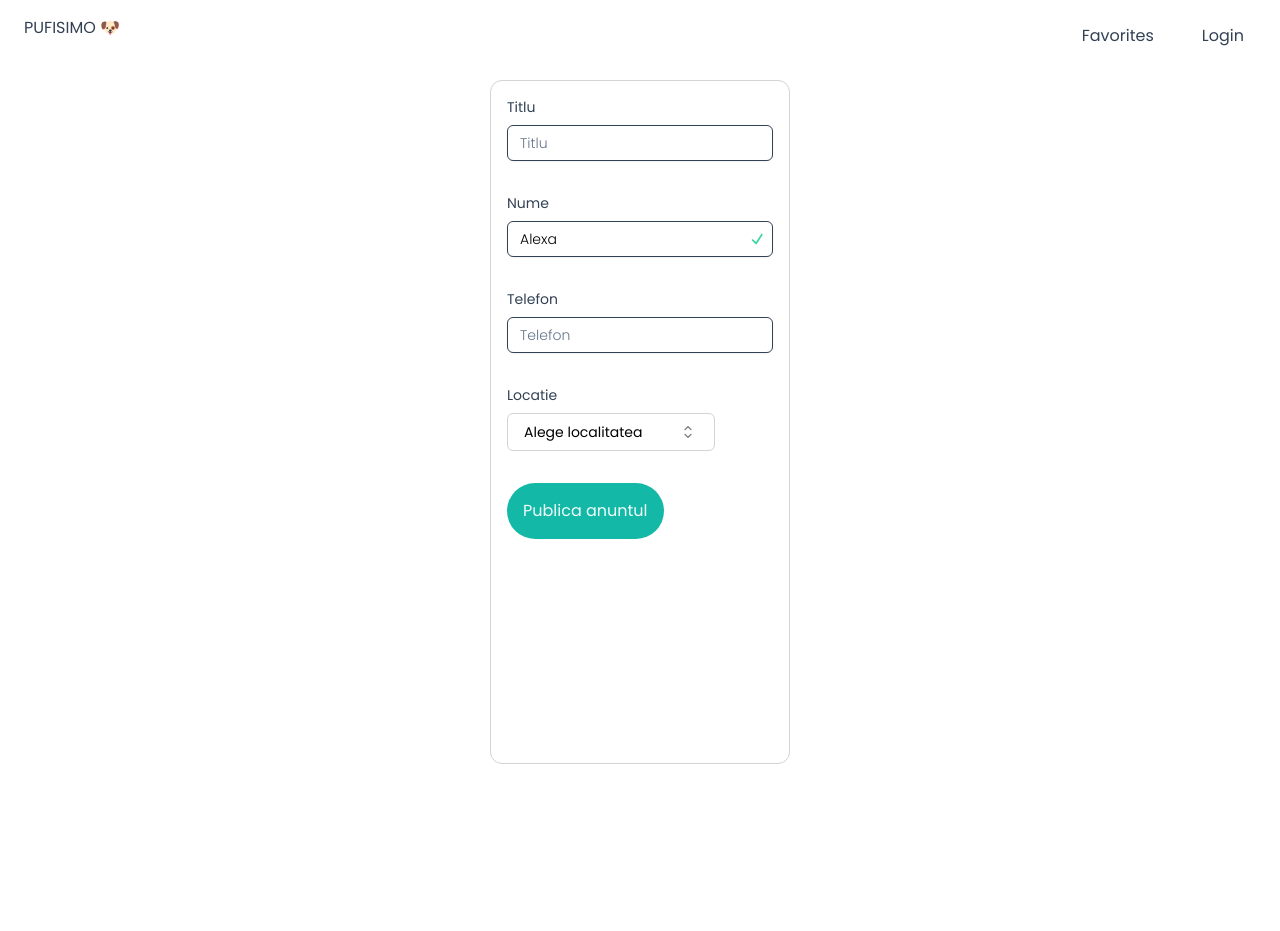
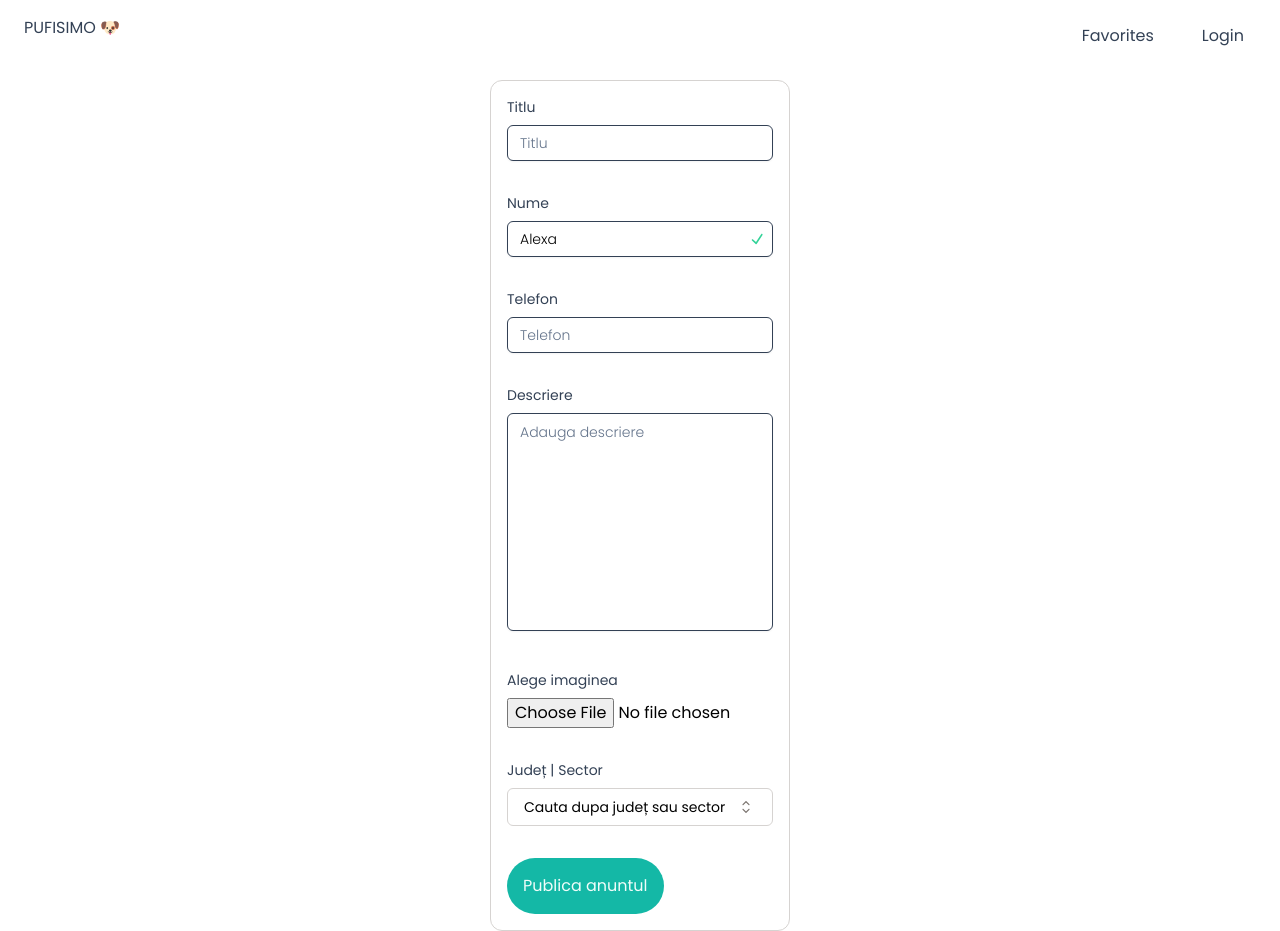
Before and after one commit to alexandruale26/perdego-beta, a React (Vite) app: page / in a window 1280 px wide. Before the commit the page ends 800 px from the top, so only its background shows below. Built offline with nearby package versions, Linux system fonts and the light colour scheme.

Commit message:
finished comboBox

```diff
--- a/src/components/Checkmark.jsx
+++ b/src/components/Checkmark.jsx
@@ -1,10 +1,11 @@
 import { CheckIcon, Cross2Icon } from "@radix-ui/react-icons";
+import { twMerge } from "tailwind-merge";
 
-const Checkmark = ({ isValid }) => {
+const Checkmark = ({ className, isValid }) => {
   const style = "w-5 h-5";
 
   return (
-    <div className="flex justify-center items-center absolute w-8 h-full right-0 top-0">
+    <div className={twMerge("flex justify-center items-center absolute w-8 h-full right-0 top-0", className)}>
       {isValid ? (
         <CheckIcon className={`${style} text-emerald-400`} />
       ) : (
--- a/src/components/comboBox.jsx
+++ b/src/components/comboBox.jsx
@@ -3,26 +3,25 @@ import { MagnifyingGlassIcon, CaretSortIcon } from "@radix-ui/react-icons";
 import Separator from "./separator";
 import React from "react";
 
-const tags = Array.from({ length: 50 }).map((_, i, a) => `v1.2.0-beta.${a.length - i}`);
 const textStyle = "text-sm font-light";
 const iconStyle = "w-5 h-5 text-stone-500";
 
-const Option = ({ value, onClick }) => {
+const Option = ({ item, onClick, children }) => {
   return (
     <li
       onClick={onClick}
-      data-value={value}
+      data-item={item}
       className={`${textStyle} px-2 py-2 text-stone-800 hover:bg-stone-100 rounded-md`}
     >
-      {value}
+      {children}
     </li>
   );
 };
 
-const ComboBox = forwardRef(({ placeholder, comboTitle, onChange, onBlur, ...props }, ref) => {
-  const [filtered, setFiltered] = useState(tags);
-  const [inputValue, setInputValue] = useState("");
-  const [selected, setSelected] = useState("");
+const ComboBox = forwardRef(({ placeholder, defaultValue, filter, data, render, onChange, onBlur, ...props }, ref) => {
+  const [filtered, setFiltered] = useState(data);
+  const [inputValue, setInputValue] = useState(defaultValue || "");
+  const [selected, setSelected] = useState(defaultValue || "");
   const [visible, setVisible] = useState(false);
   const [inputFocus, setInputFocus] = useState(false);
 
@@ -41,16 +40,16 @@ const ComboBox = forwardRef(({ placeholder, comboTitle, onChange, onBlur, ...pro
     return () => document.removeEventListener("click", handleOutsideClick);
   }, [visible]);
 
-  const handleInputOnChange = (e) => {
+  const handleInputChange = (e) => {
     e.preventDefault();
-    setFiltered(tags.filter((tag) => tag.includes(e.target.value)));
+    setFiltered(filter(data, e.target.value));
 
     setInputValue(e.target.value);
   };
 
-  const handleSelectOnClick = (e) => {
+  const handleSelectClick = (e) => {
     e.preventDefault();
-    const value = e.target.dataset.value;
+    const value = e.currentTarget.dataset.item;
     setSelected(value);
     setInputValue(value);
 
@@ -77,14 +76,18 @@ const ComboBox = forwardRef(({ placeholder, comboTitle, onChange, onBlur, ...pro
     setVisible(!visible);
   };
 
-  const selectedTitle = selected ? selected : comboTitle;
   const available = filtered.length > 0;
+  const titlePlaceholder = selected || placeholder;
 
   return (
-    <div onClick={onComboBoxClick} ref={modalRef} className=" bg-white relative w-52 h-full space-y-1 rounded-md">
+    <button
+      onClick={onComboBoxClick}
+      ref={modalRef}
+      className="bg-white relative w-full max-w-xs h-full space-y-1 rounded-md focus-visible:outline-none focus-visible:ring-1 focus-visible:ring-slate-950"
+    >
       <input hidden onChange={() => console.log("none")} value={selected} ref={ref} {...props} />
       <div className="flex justify-between items-center w-full px-4 py-2 border bg-inherit rounded-md border-stone-300 hover:bg-stone-100 transition-colors select-none">
-        <p className="text-sm font-normal">{selectedTitle}</p>
+        <p className="text-sm font-normal">{titlePlaceholder}</p>
         <CaretSortIcon className={iconStyle} />
       </div>
 
@@ -97,7 +100,7 @@ const ComboBox = forwardRef(({ placeholder, comboTitle, onChange, onBlur, ...pro
               ref={inputRef}
               onFocus={handleInputFocus}
               onBlur={handleInputBlur}
-              onChange={handleInputOnChange}
+              onChange={handleInputChange}
               placeholder={placeholder}
               type="text"
               className={`${textStyle} w-full bg-inherit placeholder:text-sm placeholder:font-light placeholder:text-stone-500 focus:outline-none focus:ring-0`}
@@ -108,9 +111,11 @@ const ComboBox = forwardRef(({ placeholder, comboTitle, onChange, onBlur, ...pro
 
           {available && (
             <ul className="p-1">
-              {filtered.map((tag) => (
-                <Fragment key={tag}>
-                  <Option value={tag} onClick={handleSelectOnClick} />
+              {filtered.map((item) => (
+                <Fragment key={item}>
+                  <Option item={item} onClick={handleSelectClick}>
+                    {render(item)}
+                  </Option>
                 </Fragment>
               ))}
             </ul>
@@ -119,7 +124,7 @@ const ComboBox = forwardRef(({ placeholder, comboTitle, onChange, onBlur, ...pro
           {!available && <p className={`py-6 text-center ${textStyle}`}>Niciun rezultat</p>}
         </div>
       )}
-    </div>
+    </button>
   );
 });
 
--- a/src/components/input.jsx
+++ b/src/components/input.jsx
@@ -5,7 +5,6 @@ import { useController } from "../reactForm/ControllerContext";
 
 const CheckmarkInput = React.forwardRef(({ className, type, ...props }, ref) => {
   const { fieldState } = useController();
-
   const { errorMessage, isValid } = fieldState ? fieldState : { errorMessage: null, isValid: false };
 
   return (
@@ -38,4 +37,17 @@ const Input = React.forwardRef(({ className, type, ...props }, ref) => {
 });
 Input.displayName = "Input";
 
-export { CheckmarkInput, Input };
+const ImageInput = React.forwardRef(({ className, type, ...props }, ref) => {
+  return (
+    <div className={twMerge("w-full h-full rounded-md", className)}>
+      <label>
+        <button>
+          <input type="file" ref={ref} {...props} />
+        </button>
+      </label>
+    </div>
+  );
+});
+ImageInput.displayName = "ImageInput";
+
+export { CheckmarkInput, Input, ImageInput };
--- /dev/null
+++ b/src/components/textarea.jsx
@@ -0,0 +1,27 @@
+import * as React from "react";
+import { twMerge } from "tailwind-merge";
+import Checkmark from "./Checkmark";
+import { useController } from "../reactForm/ControllerContext";
+
+const CheckmarkTextarea = React.forwardRef(({ className, ...props }, ref) => {
+  const { fieldState } = useController();
+  const { errorMessage, isValid } = fieldState ? fieldState : { errorMessage: null, isValid: false };
+
+  return (
+    <div className="relative">
+      <textarea
+        className={twMerge(
+          "w-full rounded-md border border-slate-700 bg-transparent py-2 pl-3 pr-8 text-sm shadow-sm transition-colors font-light placeholder:text-slate-500 placeholder:font-light focus-visible:outline-none focus-visible:ring-1 focus-visible:ring-slate-950 disabled:cursor-not-allowed disabled:opacity-50 resize-none",
+          className
+        )}
+        rows={10}
+        ref={ref}
+        {...props}
+      />
+      {(errorMessage || isValid) && <Checkmark isValid={isValid} className="items-start top-2" />}
+    </div>
+  );
+});
+CheckmarkTextarea.displayName = "CheckmarkInput";
+
+export { CheckmarkTextarea };
--- a/src/reactForm/ControllerContext.jsx
+++ b/src/reactForm/ControllerContext.jsx
@@ -6,14 +6,11 @@ const ControllerContext = createContext({});
 const Controller = ({ name, render }) => {
   const ref = useRef(null);
 
-  const { registerField, validateField, getFieldDefaults, getFieldState, getFieldSchema } = useFormContext();
+  const { registerField, validateField, getFieldState, getFieldSchema } = useFormContext();
 
   useEffect(() => {
-    const inputRef = ref.current;
-
-    inputRef.value = getFieldDefaults(name);
-    registerField(inputRef);
-  }, [name, ref, registerField, getFieldDefaults]);
+    registerField(ref.current);
+  }, [name, ref, registerField]);
 
   const onChange = (e) => {
     e.preventDefault();
@@ -30,7 +27,9 @@ const Controller = ({ name, render }) => {
   const fieldSchema = getFieldSchema(name);
   const field = { id: name, name, onChange, onBlur, ref };
 
-  return <ControllerContext.Provider value={{ fieldState, fieldSchema }}>{render(field)}</ControllerContext.Provider>;
+  return (
+    <ControllerContext.Provider value={{ name, fieldState, fieldSchema }}>{render(field)}</ControllerContext.Provider>
+  );
 };
 
 const useController = () => {
--- a/src/reactForm/FormContext.jsx
+++ b/src/reactForm/FormContext.jsx
@@ -1,5 +1,5 @@
 import { useEffect, useReducer, createContext, useContext, useCallback } from "react";
-import reducer from "./reducer";
+import reducer from "./formReducer";
 import INITIAL_STATE, * as consts from "./constants";
 
 const FormContext = createContext({});
@@ -36,11 +36,11 @@ const Form = ({ children, schema, defaultValues, delayError, onSubmit }) => {
 
     if (rules.minLength && input.value.length <= rules.minLength.value - 1) {
       registerError(name, rules.minLength.errorMessage);
-    } else if (rules.maxLength && input.value.length > rules.maxLength.value - 1) {
+    } else if (rules.maxLength && input.value.length > rules.maxLength.value) {
       registerError(name, rules.maxLength.errorMessage);
     } else if (rules.regex && !rules.regex.pattern.test(input.value)) {
       registerError(name, rules.regex.errorMessage);
-    } else if (rules.required && input.value.length < 1) {
+    } else if (rules.required && input.value.length === 0) {
       registerError(name, rules.required.errorMessage);
     } else {
       setValidation(name);
@@ -67,13 +67,6 @@ const Form = ({ children, schema, defaultValues, delayError, onSubmit }) => {
     dispatch({ action: consts.FIELD_REGISTER, payload: { ref } });
   }, []);
 
-  const getFieldDefaults = useCallback(
-    function getFieldDefaults(fieldName) {
-      return state.defaultValues[fieldName] ? state.defaultValues[fieldName] : "";
-    },
-    [state.defaultValues]
-  );
-
   const getFieldState = (fieldName) => {
     return state.fieldsState[fieldName];
   };
@@ -89,7 +82,7 @@ const Form = ({ children, schema, defaultValues, delayError, onSubmit }) => {
   // console.log(state.fieldsState);
 
   return (
-    <FormContext.Provider value={{ registerField, getFieldDefaults, getFieldState, validateField, getFieldSchema }}>
+    <FormContext.Provider value={{ registerField, getFieldState, validateField, getFieldSchema }}>
       <form onSubmit={handleSubmit}>{children}</form>
     </FormContext.Provider>
   );
--- a/src/reactForm/constants.js
+++ b/src/reactForm/constants.js
@@ -11,5 +11,55 @@ const INITIAL_STATE = {
   delayError: 0,
 };
 
+const COUNTIES = [
+  "Alba",
+  "Arad",
+  "Argeș",
+  "Bacău",
+  "Bihor",
+  "Bistrița-Năsăud",
+  "Botoșani",
+  "Brăila",
+  "Brașov",
+  "Buzău",
+  "Călărași",
+  "Caraș-Severin",
+  "Cluj",
+  "Constanța",
+  "Covasna",
+  "Dâmbovița",
+  "Dolj",
+  "Galați",
+  "Giurgiu",
+  "Gorj",
+  "Harghita",
+  "Hunedoara",
+  "Ialomița",
+  "Iași",
+  "Ilfov",
+  "Maramureș",
+  "Mehedinți",
+  "Mureș",
+  "Neamț",
+  "Olt",
+  "Prahova",
+  "Sălaj",
+  "Satu Mare",
+  "Sibiu",
+  "Suceava",
+  "Teleorman",
+  "Timiș",
+  "Tulcea",
+  "Vâlcea",
+  "Vaslui",
+  "Vrancea",
+  "Sectorul 1",
+  "Sectorul 2",
+  "Sectorul 3",
+  "Sectorul 4",
+  "Sectorul 5",
+  "Sectorul 6",
+];
+
 export default INITIAL_STATE;
-export { FORM_REGISTER_DATA, FIELD_REGISTER, FIELD_REGISTER_ERROR, FIELD_SET_VALIDITY };
+export { FORM_REGISTER_DATA, FIELD_REGISTER, FIELD_REGISTER_ERROR, FIELD_SET_VALIDITY, COUNTIES };
--- a/src/reactForm/reducer.js
+++ b/src/reactForm/formReducer.js
@@ -14,9 +14,11 @@ const validateFieldAtRegistering = (name, state) => {
 
   if (rules.minLength && input.value.length <= rules.minLength.value - 1) {
     return defaultValidation;
-  } else if (rules.maxLength && input.value.length > rules.maxLength.value - 1) {
+  } else if (rules.maxLength && input.value.length > rules.maxLength.value) {
     return defaultValidation;
   } else if (rules.regex && !rules.regex.pattern.test(input.value)) {
+    return defaultValidation;
+  } else if (rules.required && input.value.length === 0) {
     return defaultValidation;
   } else {
     return { isValid: true, errorMessage: null };
@@ -29,12 +31,15 @@ const reducer = (state, { action, payload }) => {
       return { ...state, schema: payload.schema, defaultValues: payload.defaultValues };
 
     case consts.FIELD_REGISTER:
-      const fieldName = payload.ref.name;
+      const fieldRef = payload.ref;
+      const fieldName = fieldRef.name;
+
+      fieldRef.value = state.defaultValues[fieldName] ? state.defaultValues[fieldName] : "";
       const fieldValidation = validateFieldAtRegistering(fieldName, state);
 
       return {
         ...state,
-        refs: [...addFieldRef(state.refs, payload.ref)],
+        refs: [...addFieldRef(state.refs, fieldRef)],
         fieldsState: {
           ...state.fieldsState,
           [fieldName]: { isValid: fieldValidation.isValid, errorMessage: fieldValidation.errorMessage },
--- a/src/ui/LostForm.jsx
+++ b/src/ui/LostForm.jsx
@@ -1,7 +1,10 @@
-import { CheckmarkInput } from "../components/input";
+import { CheckmarkInput, ImageInput } from "../components/input";
+import { CheckmarkTextarea } from "../components/textarea";
 import { Form } from "../reactForm/FormContext";
 import { FormField, FormItem, FormMessage, FormLabel } from "../components/form";
 import ComboBox from "../components/combobox";
+import { COUNTIES } from "../reactForm/constants";
+import { removeDiacritics } from "../utils/helpers";
 
 const schema = {
   title: {
@@ -29,6 +32,16 @@ const schema = {
       errorMessage: "Locatie invalida",
     },
   },
+  description: {
+    minLength: {
+      value: 20,
+      errorMessage: "Descrierea trebuie sa aiba minim 20 caractere",
+    },
+    maxLength: {
+      value: 200,
+      errorMessage: "Descrierea trebuie sa aiba maxim 200 caractere",
+    },
+  },
   phone: {
     regex: {
       pattern: /^\d+$/,
@@ -41,7 +54,7 @@ const defaultValues = {
   title: "",
   name: "Alexa",
   phone: "",
-  location: "",
+  // county: "Galati",
 };
 
 const formData = {
@@ -50,14 +63,22 @@ const formData = {
   delayError: 500,
 };
 
+const filterData = (data, search) => {
+  return data.filter((value) => {
+    const noDiacriticsSearch = removeDiacritics(value);
+    const noDiacriticsTarget = removeDiacritics(search);
+    return noDiacriticsSearch.toLowerCase().includes(noDiacriticsTarget.toLowerCase());
+  });
+};
+
 const FormNew = () => {
   const onSubmit = (values) => {
-    console.log("yeeey...", values);
+    console.log(values);
   };
 
   return (
     <Form {...formData} onSubmit={onSubmit}>
-      <div className="space-y-8 w-full max-w-4xl p-4 pb-56 border border-stone-300 rounded-xl">
+      <div className="space-y-8 w-full max-w-4xl p-4 border border-stone-300 rounded-xl">
         <FormField
           name="title"
           render={(field) => (
@@ -92,11 +113,40 @@ const FormNew = () => {
         />
 
         <FormField
+          name="description"
+          render={(field) => (
+            <FormItem>
+              <FormLabel>Descriere</FormLabel>
+              <CheckmarkTextarea placeholder="Adauga descriere" {...field} />
+              <FormMessage />
+            </FormItem>
+          )}
+        />
+
+        <FormField
+          name="image"
+          render={(field) => (
+            <FormItem>
+              <FormLabel>Alege imaginea</FormLabel>
+              <ImageInput {...field} />
+              <FormMessage />
+            </FormItem>
+          )}
+        />
+
+        <FormField
           name="location"
           render={(field) => (
             <FormItem>
-              <FormLabel>Locatie</FormLabel>
-              <ComboBox placeholder="Cauta dupa localitate" comboTitle="Alege localitatea" {...field} />
+              <FormLabel>Județ | Sector</FormLabel>
+              <ComboBox
+                placeholder="Cauta dupa județ sau sector"
+                defaultValue={defaultValues.county}
+                filter={filterData}
+                data={COUNTIES}
+                render={(item) => <p className="text-left">{item}</p>}
+                {...field}
+              />
               <FormMessage />
             </FormItem>
           )}
--- /dev/null
+++ b/src/utils/helpers.js
@@ -0,0 +1,5 @@
+function removeDiacritics(str) {
+  return str.normalize("NFD").replace(/[\u0300-\u036f]/g, "");
+}
+
+export { removeDiacritics };
```
